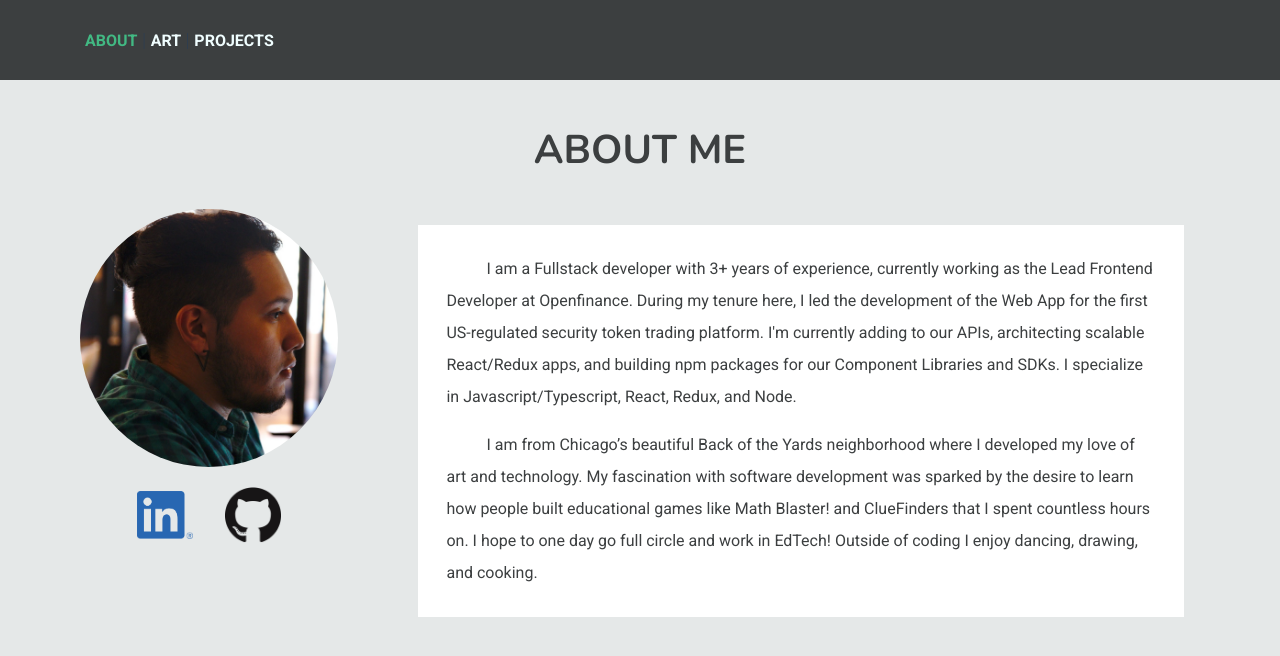
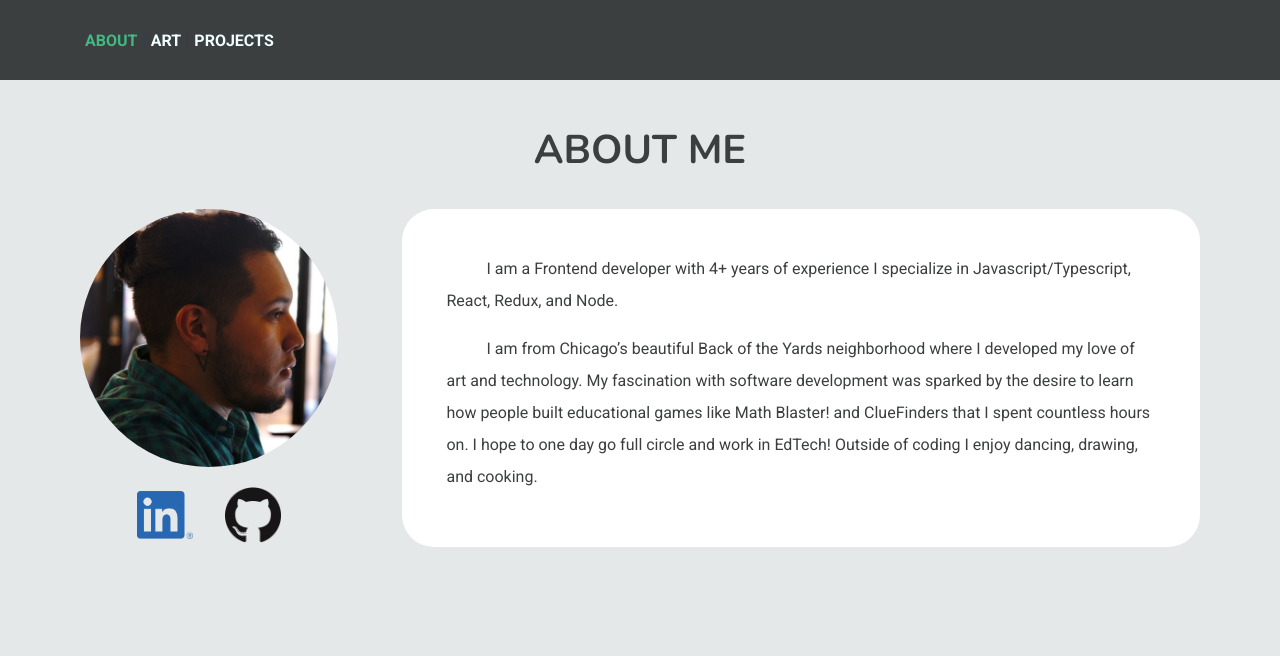
Before and after one commit to raycoti/personalSite, a Vue app: page /about in a window 1280 px wide. Shown: the top 656 px of the page. Built offline with nearby package versions, Linux system fonts and the light colour scheme.

Commit message:
remove old job

```diff
--- a/src/views/About.scss
+++ b/src/views/About.scss
@@ -8,12 +8,12 @@
   width: 100%;
 }
 .text{
-  border-radius: 10px;
+  border-radius: 2rem;
   text-align: left;
   padding: 1rem;
   grid-area: text;
+  background-color: #ffffff;
   p {
-    background-color: #ffffff;
     margin: 0;
     text-indent: 40px;
     padding: 1em 1.75rem;
--- a/src/views/About.vue
+++ b/src/views/About.vue
@@ -9,12 +9,7 @@
           </span>
           <span class="text">
             <p>
-              I am a Fullstack developer with 3+ years of experience, currently working
-              as the Lead Frontend Developer at Openfinance. During my tenure here, I led the
-              development of the Web App for the first US-regulated security token trading
-              platform. I'm currently adding to our APIs,
-              architecting scalable React/Redux apps,
-              and building npm packages for our Component Libraries and SDKs.
+              I am a Frontend developer with 4+ years of experience
               I specialize in Javascript/Typescript, React, Redux, and Node.
             </p>
             <p>
--- a/src/views/Projects.vue
+++ b/src/views/Projects.vue
@@ -30,7 +30,6 @@
 <script>
 import Project from '@/components/Project.vue';
 import IN from '@/assets/projects/project.png';
-import OFN from '@/assets/projects/ofn.png';
 import Soul from '@/assets/pics/soulSearching.jpg';
 
 export default {
@@ -50,14 +49,6 @@ export default {
         The project was built using Unity 3D, Maya3D, and Blender.`,
         link: 'https://interactivenarrative.azurewebsites.net/',
       },
-      {
-        src: OFN,
-        title: 'Openfinance',
-        description: `
-        As a Software Developer at OPENFINANCE, I led a team through the creation of the WEB APPLICATION for our platform, the first ever to trade security tokens.
-        It is written using React, Redux, and Typescript.`,
-        link: 'https://app.openfinance.io/',
-      },
     ],
   }),
 };
```
Also changed, not shown: src/assets/projects/ofn.png (deleted), 1 other file (tests, documents, lock files or other folders).
